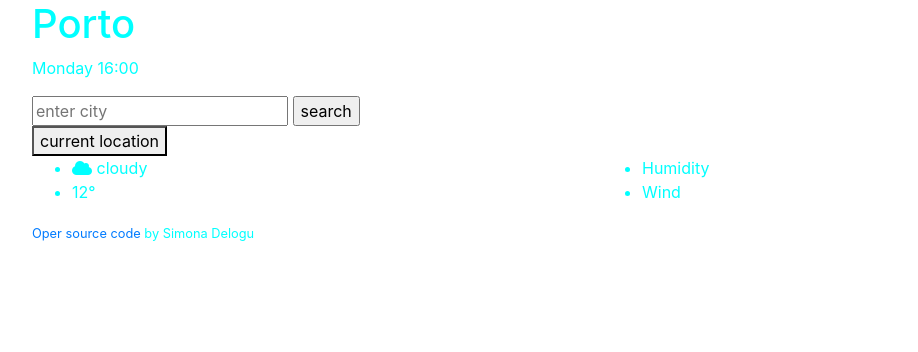
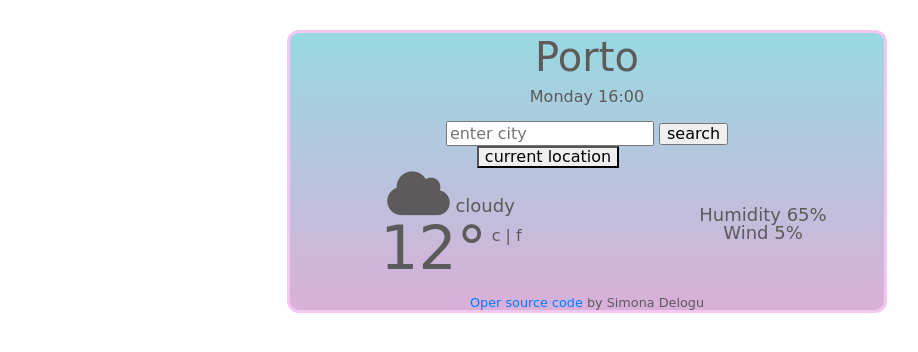
Before and after one commit to Simona-de/Vanilla-weather-app, a plain HTML site: page index.html in a window 1280 px wide. Shown: the whole page, without its empty margins (53-971 px from the left). Drawn offline with nearby package versions, Linux system fonts and the light colour scheme; a web font is replaced by a local one.

Commit message:
styled the page

```diff
--- a/index.html
+++ b/index.html
@@ -17,14 +17,14 @@
   </head>
   <div class="container">
   <body>
-<div class="weather-html"></div>
+<div class="weather-html">
     <h1>Porto</h1>
     <p>Monday 16:00</p>
     <form id="enter-city">
         <input type="text" placeholder="enter city" id="city-input" />
         <input type="submit" value="search" />
     </form>
-    <button id="current-loc">current location</button>
+    <button id="current-Loc">current location</button>
     <div class="row">
         <div class="col-6">
             <ul>
@@ -33,16 +33,16 @@
             cloudy
             </li>
             <li>
-                12°
+               <span class="temperature"> 12°</span><span class="unit"> c | f</span>
             </li>
             </ul>
         </div>
         <div class="col-6">
-            <ul>
+            <ul class="details">
                 <li>
-                    Humidity
+                    Humidity 65%
                 </li>
-                <li>Wind</li>
+                <li>Wind 5%</li>
             </ul>
         </div>
     </div>
@@ -50,6 +50,7 @@
 <a href="https://hopeful-euler-f54ff6.netlify.com" target="blank"> Oper source code</a> by Simona Delogu
 </small>
 </div>
+</div>
  </div>
 
     <script src="src/script.js"></script>
--- a/src/style.css
+++ b/src/style.css
@@ -1,3 +1,40 @@
 body {
-  color: aqua;
+  font-family: "McLaren", cursive;
+  text-align: center;
+  line-height: 1;
+  padding: 1;
 }
+
+li {
+  list-style: none;
+  font-size: 18px;
+  margin: 0;
+  padding: 0;
+}
+.weather-html {
+  max-width: 600px;
+  margin: 30px auto;
+  border: 3px solid rgb(243, 199, 241);
+  border-radius: 12px;
+  color: rgb(92, 90, 90);
+  background-image: linear-gradient(to top, #d9afd9 0%, #97d9e1 100%);
+}
+.fa-cloud {
+  font-size: 50px;
+}
+.temperature {
+  font-size: 60px;
+}
+.unit {
+  position: relative;
+  font-size: 16px;
+  top: -28px;
+}
+.details {
+  position: relative;
+  top: 38px;
+}
+#current-Loc {
+  position: relative;
+  right: 39px;
+}
```
